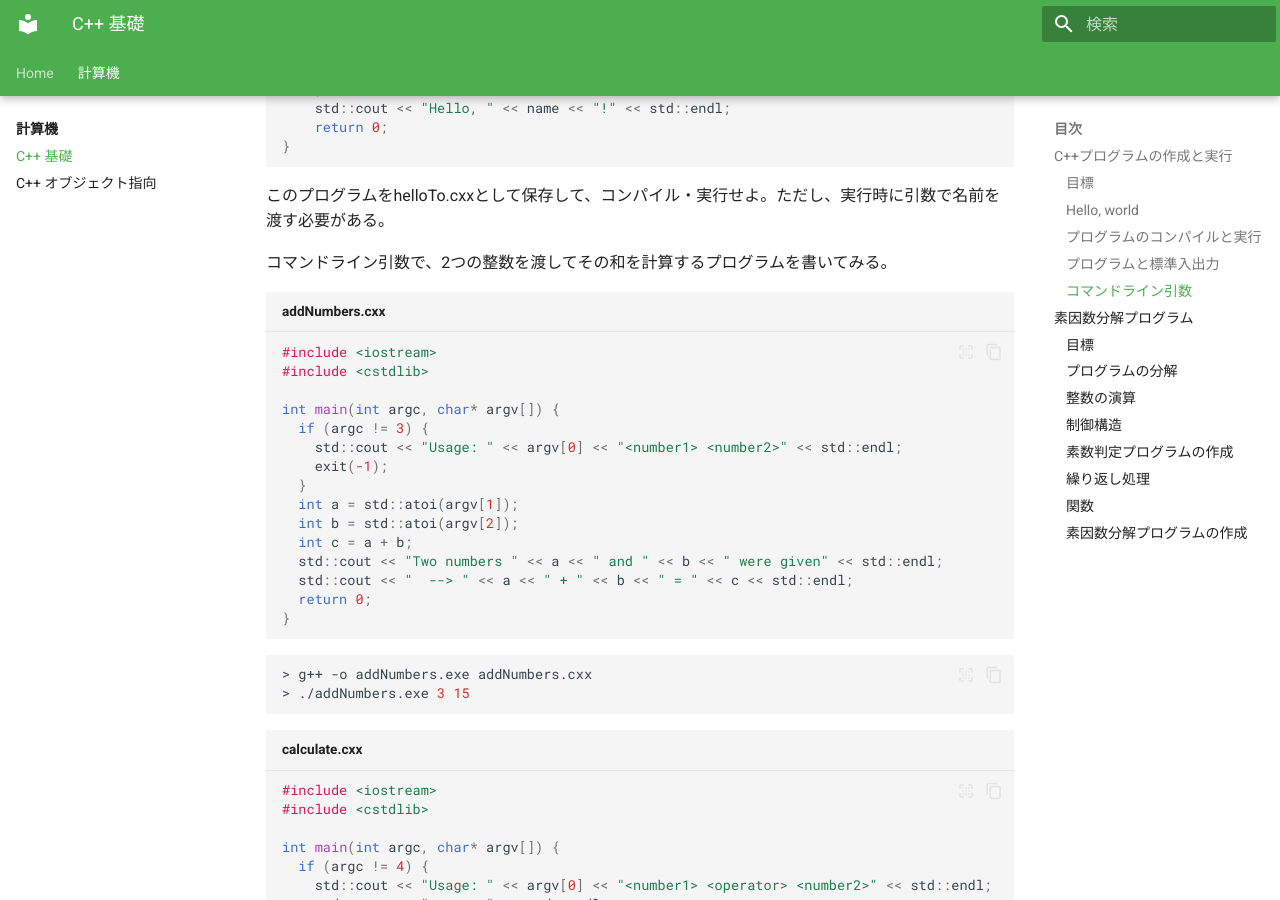
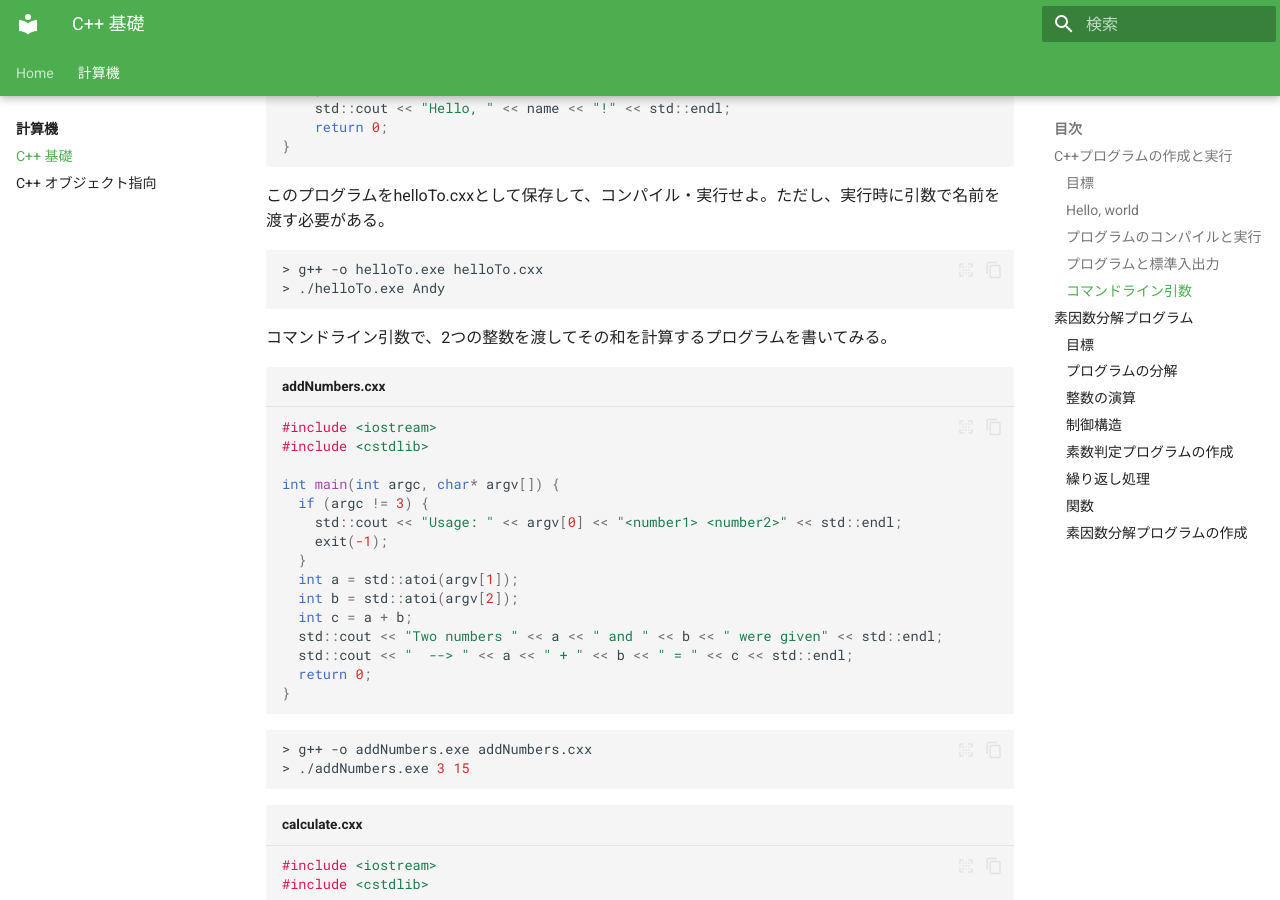
Before and after one commit to tkono17/notes, an MkDocs documentation site: the page built from docs/computing/CppBasics.md, in a window 1280 px wide and 900 px high, scrolled down 2135 px. Built offline with MkDocs 1.6.1 and Material for MkDocs 9.7.7, drawn with Linux system fonts in a browser that asks for light colours.

````diff
--- a/docs/computing/CppBasics.md
+++ b/docs/computing/CppBasics.md
@@ -77,6 +77,10 @@
 }
 ```
 このプログラムをhelloTo.cxxとして保存して、コンパイル・実行せよ。ただし、実行時に引数で名前を渡す必要がある。
+```bash
+> g++ -o helloTo.exe helloTo.cxx
+> ./helloTo.exe Andy
+```
 
 コマンドライン引数で、2つの整数を渡してその和を計算するプログラムを書いてみる。
 
````
